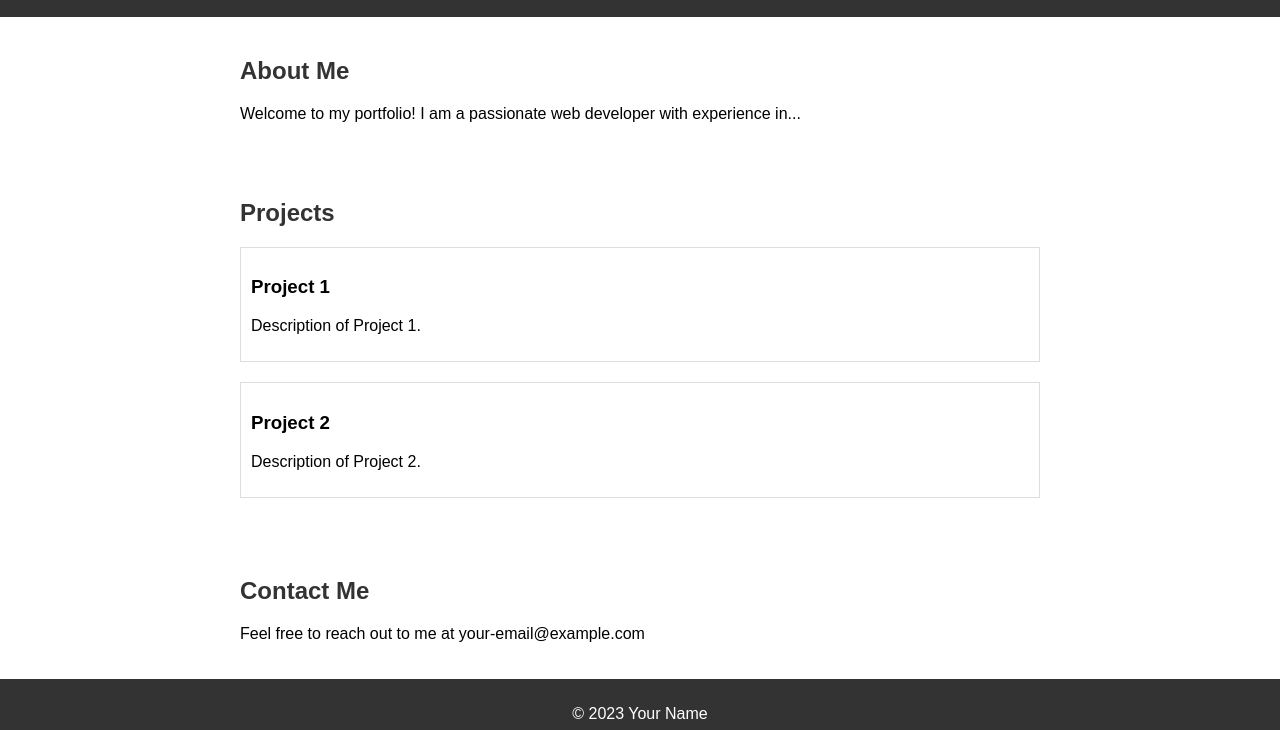
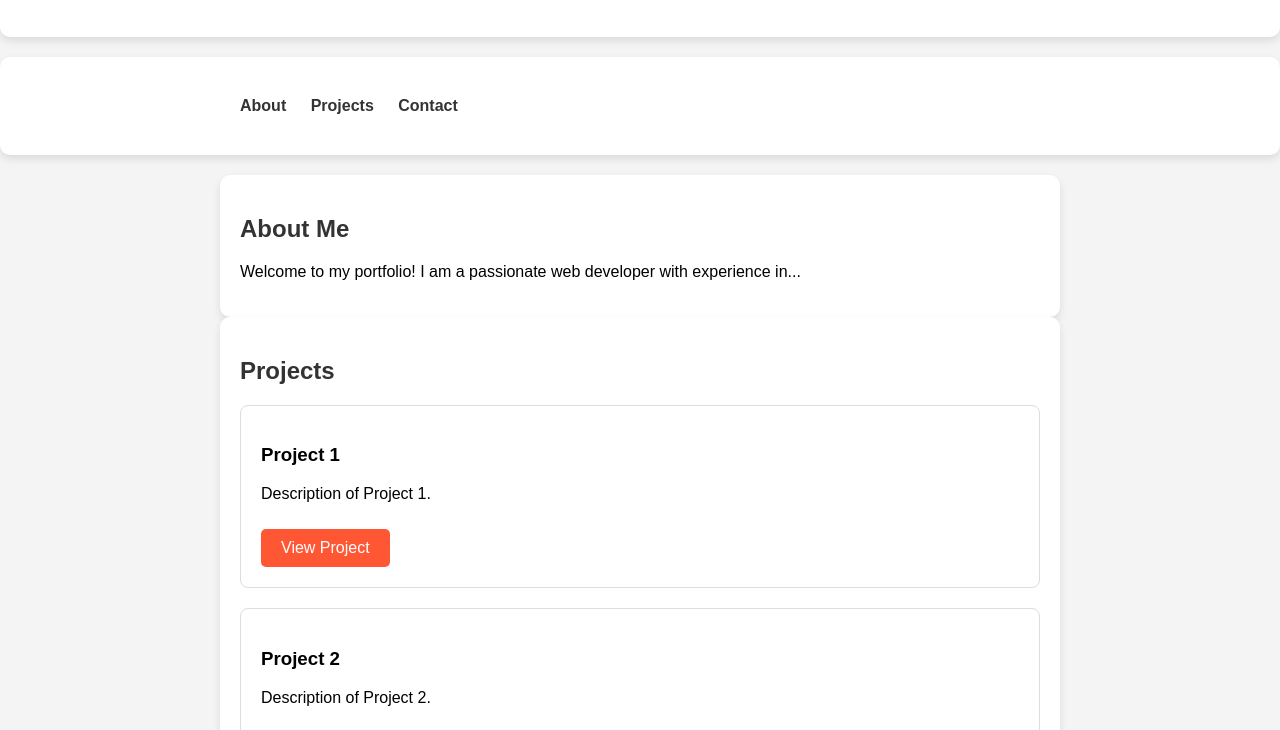
Before and after one commit to reema9820/reema9820.github.io, a plain HTML site: page index.html in a window 1280 px wide. Shown: the part 138-868 px from the top of the page. Drawn offline with Linux system fonts and the light colour scheme.

Commit message:
seeing different layouts

```diff
--- a/index.html
+++ b/index.html
@@ -14,6 +14,16 @@
         </div>
     </header>
 
+    <nav class="navbar">
+        <div class="container">
+            <ul>
+                <li><a href="#about">About</a></li>
+                <li><a href="#projects">Projects</a></li>
+                <li><a href="#contact">Contact</a></li>
+            </ul>
+        </div>
+    </nav>
+
     <section id="about" class="container">
         <h2>About Me</h2>
         <p>Welcome to my portfolio! I am a passionate web developer with experience in...</p>
@@ -24,10 +34,12 @@
         <div class="project">
             <h3>Project 1</h3>
             <p>Description of Project 1.</p>
+            <a href="#" class="btn">View Project</a>
         </div>
         <div class="project">
             <h3>Project 2</h3>
             <p>Description of Project 2.</p>
+            <a href="#" class="btn">View Project</a>
         </div>
         <!-- Add more projects as needed -->
     </section>
@@ -40,5 +52,7 @@
     <footer>
         <p>&copy; 2023 Your Name</p>
     </footer>
+
+    <script src="script.js"></script>
 </body>
 </html>
--- a/style.css
+++ b/style.css
@@ -2,6 +2,7 @@ body {
     font-family: 'Arial', sans-serif;
     margin: 0;
     padding: 0;
+    background-color: #f4f4f4;
 }
 
 .container {
@@ -10,23 +11,44 @@ body {
     padding: 20px;
 }
 
-header {
-    background-color: #333;
-    color: white;
-    text-align: center;
-    padding: 20px 0;
+header, nav, section, footer {
+    background-color: white;
+    margin: 20px 0;
+    border-radius: 10px;
+    box-shadow: 0 4px 8px rgba(0, 0, 0, 0.1);
+    padding: 20px;
 }
 
 header h1 {
     margin: 0;
+    color: #333;
 }
 
 header p {
     margin: 10px 0;
+    color: #666;
 }
 
-section {
-    margin: 40px 0;
+nav ul {
+    list-style: none;
+    padding: 0;
+    margin: 0;
+}
+
+nav li {
+    display: inline;
+    margin-right: 20px;
+}
+
+nav a {
+    text-decoration: none;
+    color: #333;
+    font-weight: bold;
+    transition: color 0.3s ease;
+}
+
+nav a:hover {
+    color: #ff5733;
 }
 
 h2 {
@@ -35,13 +57,28 @@ h2 {
 
 .project {
     border: 1px solid #ddd;
-    padding: 10px;
+    padding: 20px;
     margin-bottom: 20px;
+    border-radius: 8px;
+}
+
+.btn {
+    display: inline-block;
+    padding: 10px 20px;
+    margin-top: 10px;
+    text-decoration: none;
+    background-color: #ff5733;
+    color: white;
+    border-radius: 5px;
+    transition: background-color 0.3s ease;
+}
+
+.btn:hover {
+    background-color: #333;
 }
 
 footer {
-    background-color: #333;
-    color: white;
     text-align: center;
-    padding: 10px 0;
+    color: #666;
+    margin-top: 20px;
 }
```
